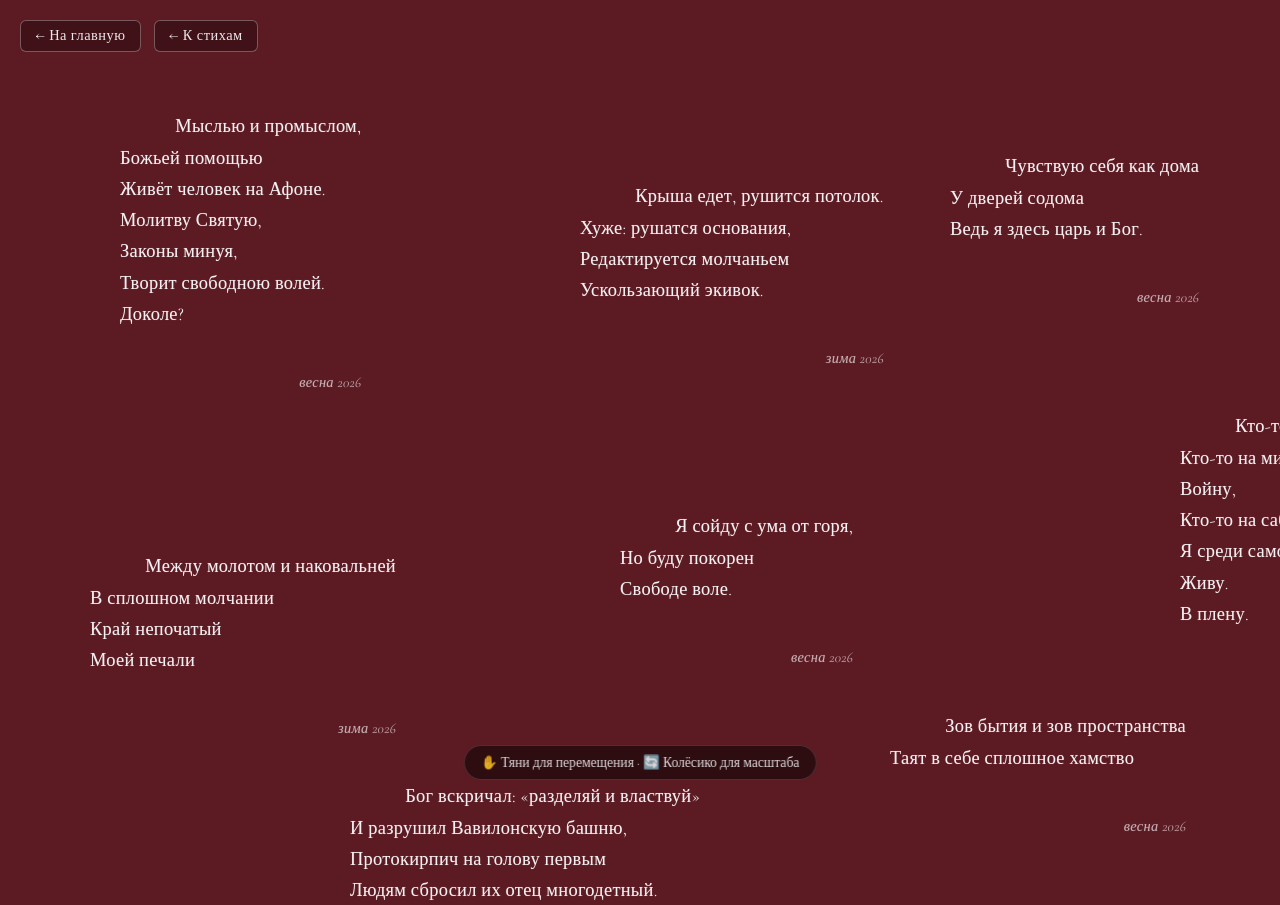
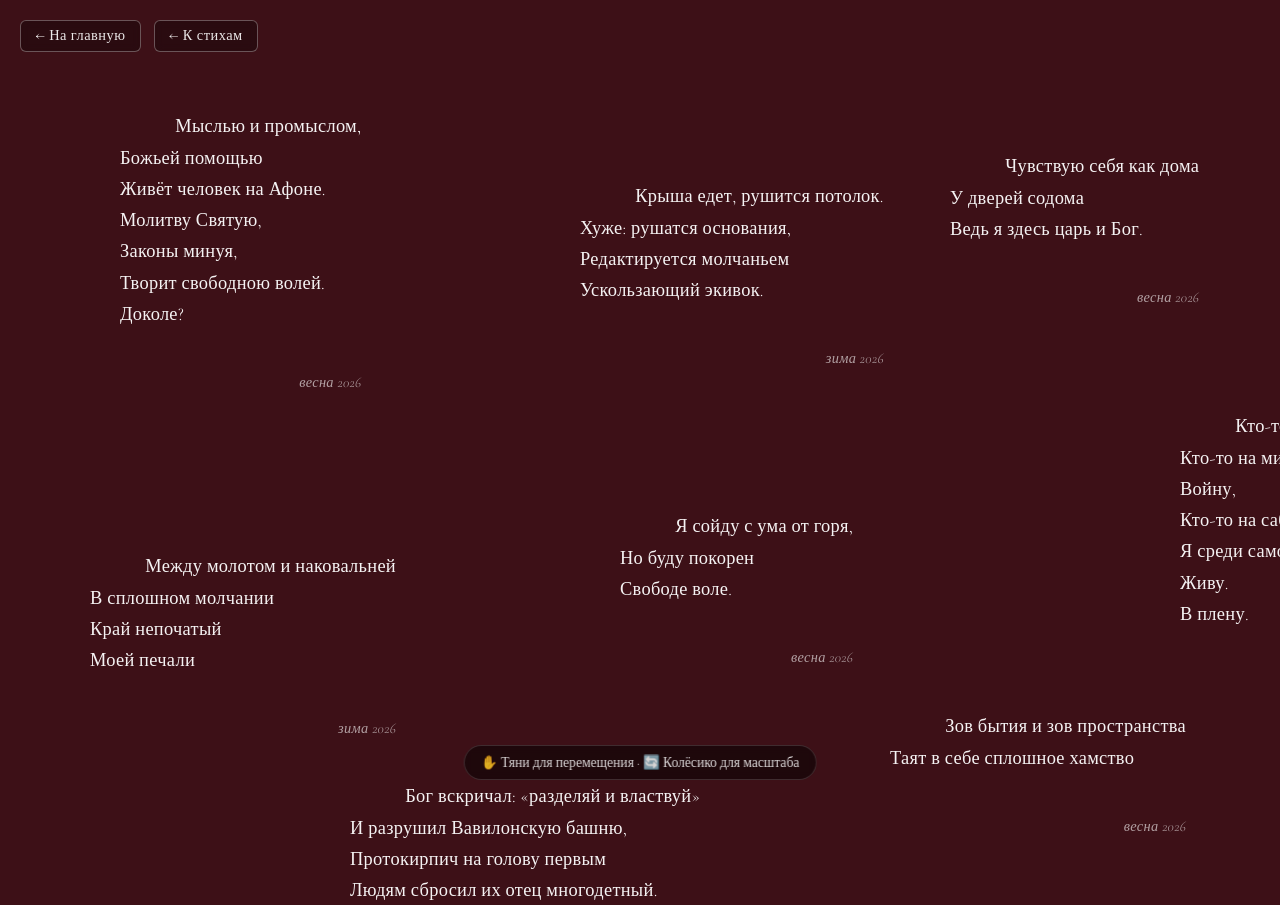
Before and after one commit to dariaternovskaia/Umoral, an Astro site: page /Umoral/content/creativity/poems/exercises in a window 1280 px wide. Shown: the top 905 px of the page. Built offline with nearby package versions, Linux system fonts and the light colour scheme; Astro itself is replaced by a stand-in of ours.

Commit message:
Fixed exercises wall: removed blur, darker background, sharper text

```diff
--- a/src/pages/content/creativity/poems/exercises/index.astro
+++ b/src/pages/content/creativity/poems/exercises/index.astro
@@ -26,7 +26,7 @@ function formatDate(value) {
 
       body {
         font-family: 'Cormorant Garamond', serif;
-        background-color: #5C1A23; /* Тёмно-бордовый */
+        background-color: #3D1017; /* Ещё темнее */
         overflow: hidden;
         color: #fff;
         height: 100vh;
@@ -52,29 +52,27 @@ function formatDate(value) {
 
       .poem-text {
         position: absolute;
-        color: rgba(255, 255, 255, 0.92);
+        color: rgba(255, 255, 255, 0.95); /* Чуть ярче */
         font-size: 1.15rem;
         line-height: 1.7;
         font-weight: 300;
         letter-spacing: 0.3px;
         white-space: pre;
         width: max-content;
-        text-indent: 0; /* Убираем отступ первой строки */
-        /* Эффект "не в резкости" */
-        filter: blur(0.3px);
-        text-shadow: 0 0 1px rgba(255,255,255,0.3);
+        text-indent: 0;
+        /* Убрала размытие — текст в резкости */
       }
 
       .poem-date {
         display: block;
         margin-top: 0.6rem;
         font-size: 0.9rem;
-        color: rgba(255,255,255,0.55);
+        color: rgba(255,255,255,0.6); /* Чуть ярче */
         font-style: italic;
         font-weight: 300;
         text-align: right;
         text-indent: 0;
-        filter: blur(0.2px);
+        /* Убрала размытие */
       }
 
       .nav {
```
